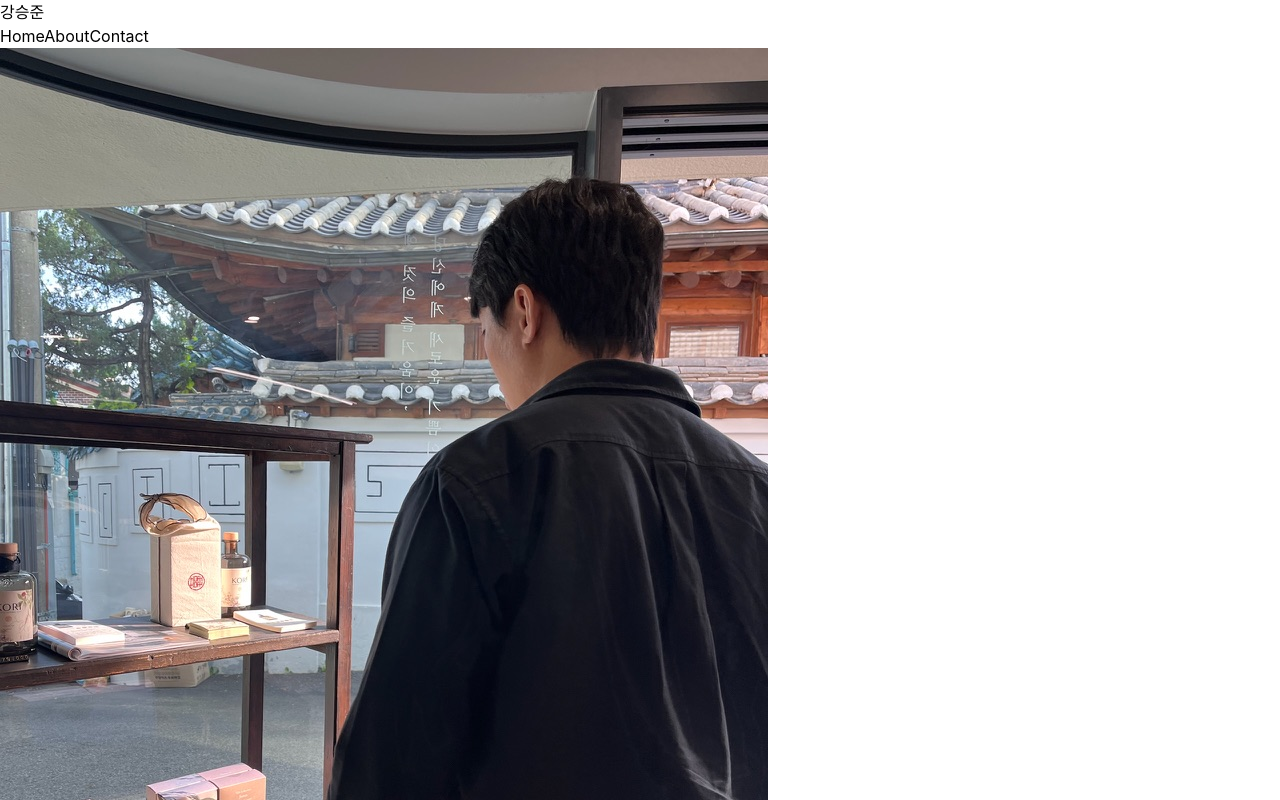
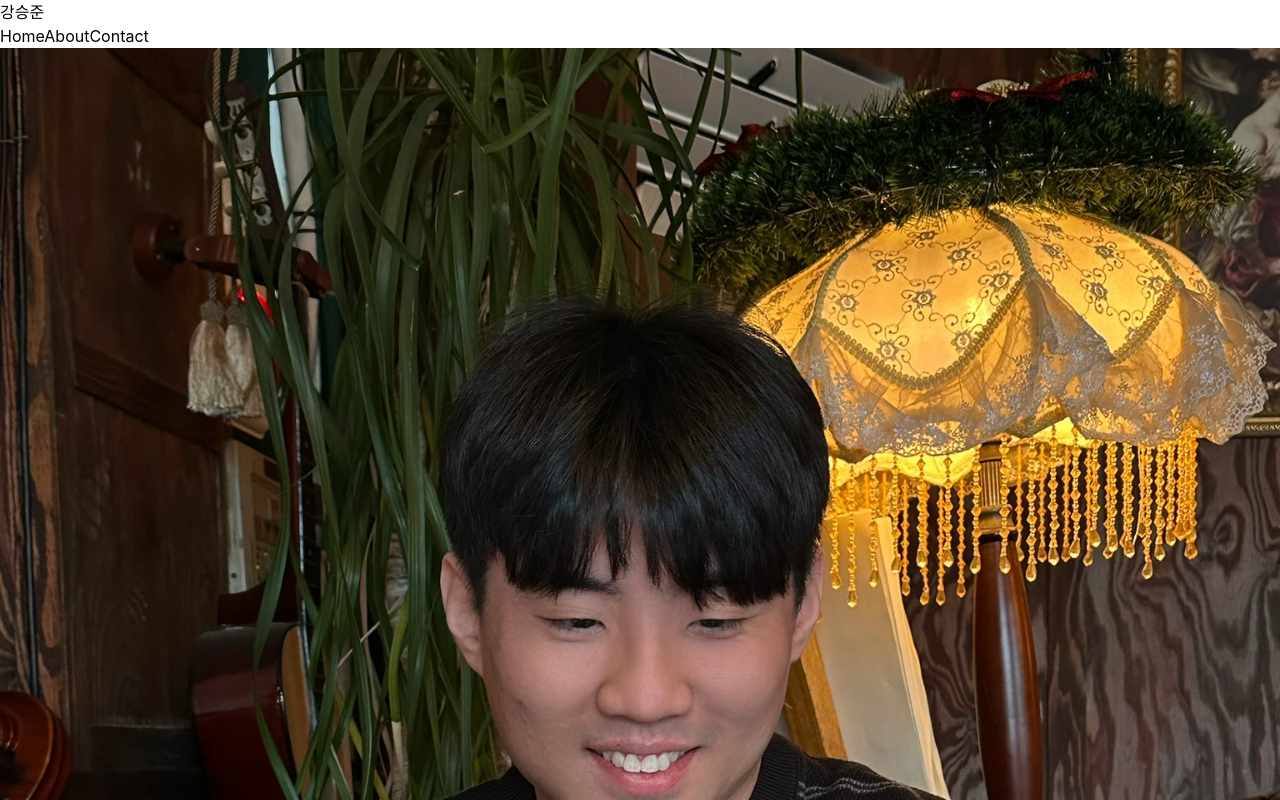
Before and after one commit to Seungjun-bob/portfolio-ksj, a React (Vite) app: page / in a window 1280 px wide. Shown: the top 800 px of the page. Built offline with nearby package versions, Linux system fonts and the light colour scheme.

Commit message:
Implement code changes to enhance functionality and improve performance

```diff
--- a/src/pages/Home.tsx
+++ b/src/pages/Home.tsx
@@ -14,7 +14,7 @@ export default function Home() {
       <section className="mb-12 md:mb-20">
         <div className="flex flex-col md:flex-row gap-6 md:gap-8 md:items-stretch items-center">
           <img
-            src="/images/seungjun-1.jpeg"
+            src="/images/seungjun-2.jpeg"
             alt={personalInfo.name}
             className="w-32 h-44 md:w-[15rem] md:h-[19rem] rounded-lg object-cover shadow-lg flex-shrink-0"
           />
```
Also changed, not shown: public/images/seungjun-2.jpeg (added).
